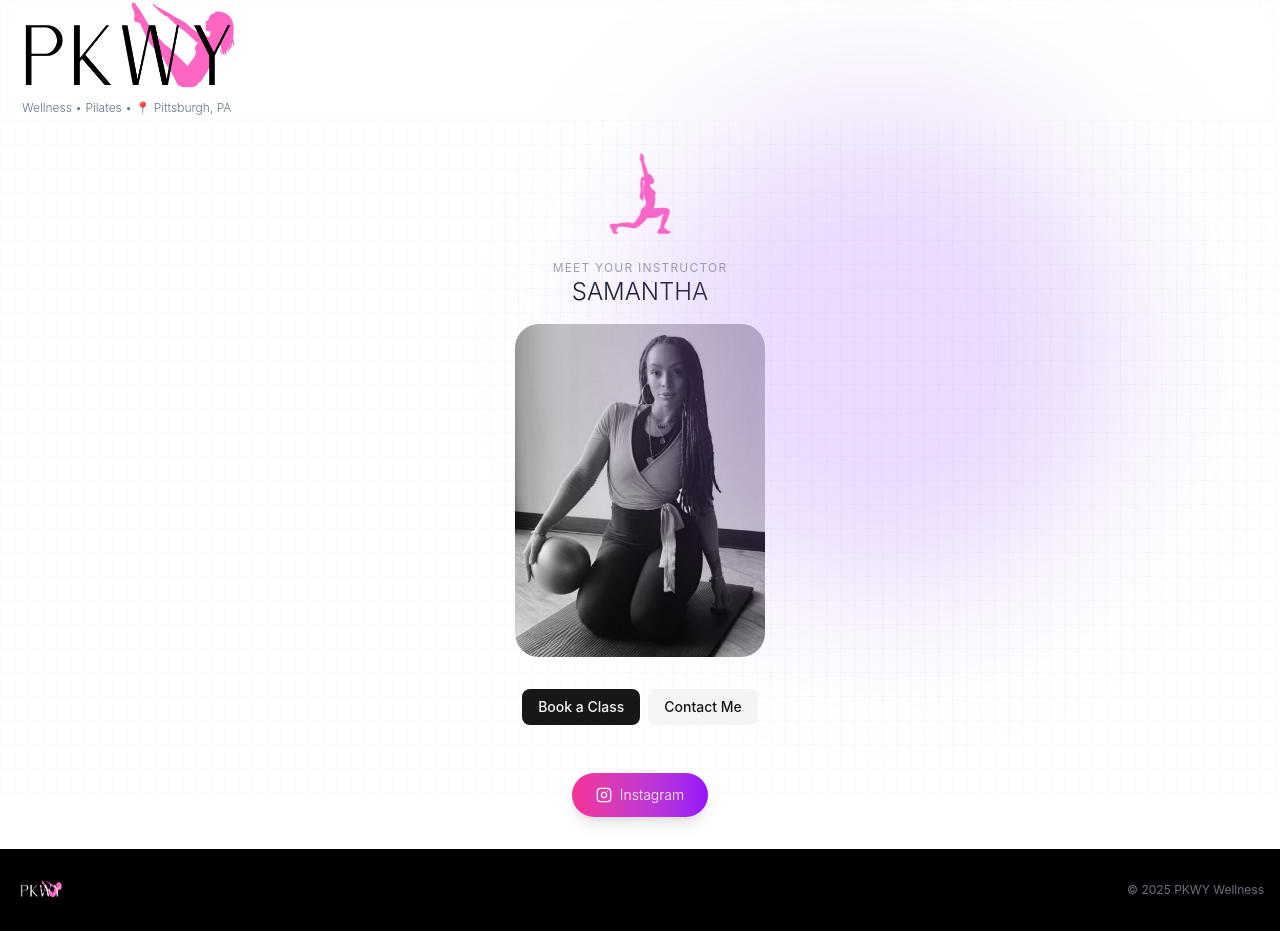
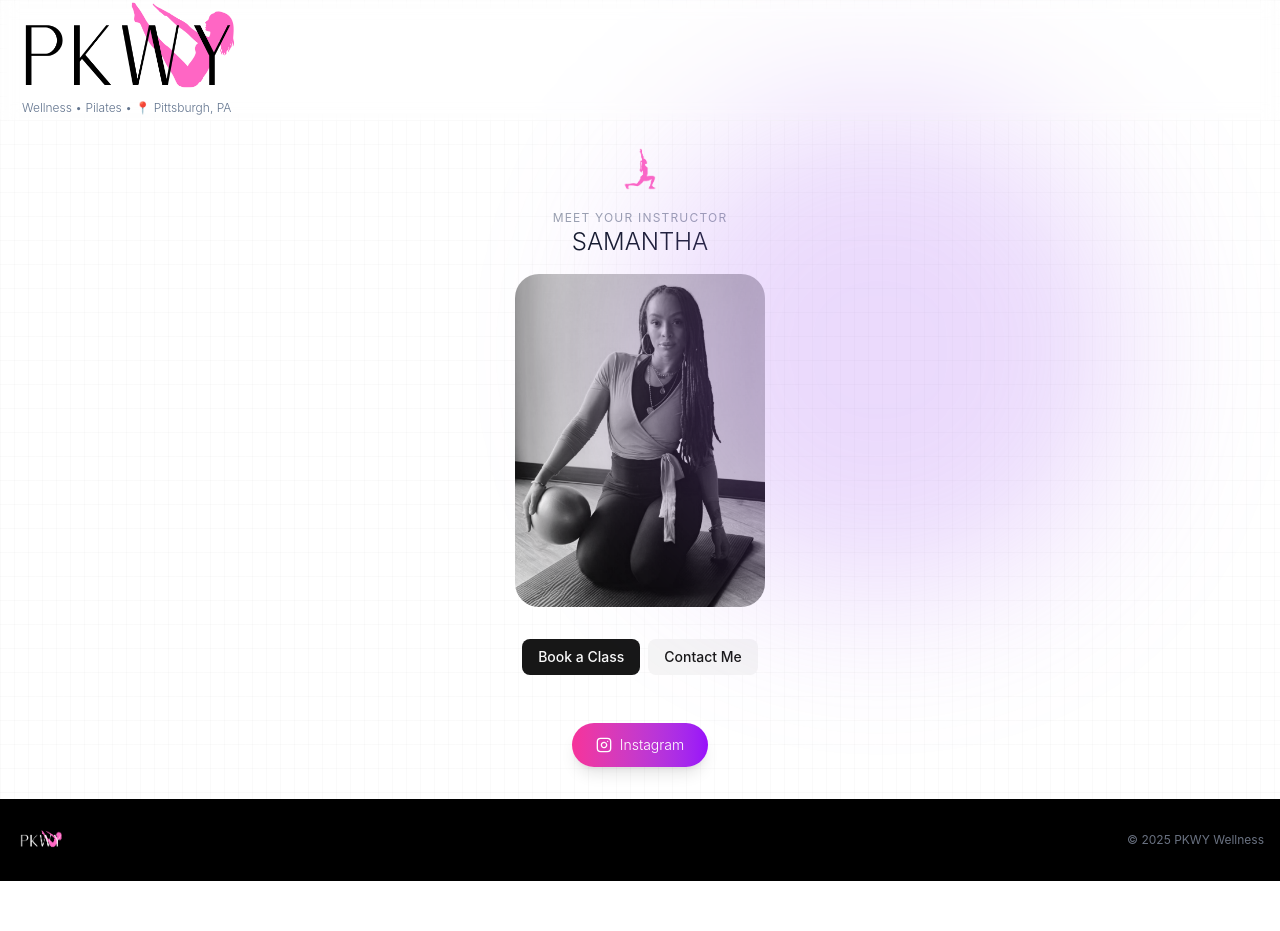
Before and after one commit to sarimyx/pkwy-wellness, a Next.js app: page / in a window 1280 px wide. After the commit the page ends 881 px from the top, so only its background shows below. Built offline with nearby package versions, Linux system fonts and the light colour scheme.

Commit message:
adjust size

```diff
--- a/app/layout.tsx
+++ b/app/layout.tsx
@@ -1,5 +1,5 @@
-import { Navbar } from "@/components/Navbar";
-import { Footer } from "@/components/Footer";
+import { Navbar } from "@/components/navbar";
+import { Footer } from "@/components/footer";
 
 import { metadata } from "@/config/metadata";
 export { metadata };
--- a/app/page.tsx
+++ b/app/page.tsx
@@ -1,4 +1,4 @@
-import { Hero } from '@/components/Hero';
+import { Hero } from '@/components/hero';
 
 export default function Home() {
   return (
--- a/components/Hero.tsx
+++ b/components/Hero.tsx
@@ -13,8 +13,8 @@ export function Hero() {
           <Image
             src="/branding/PKWY-icon-2.png"
             alt="PKWY Wellness Instructor"
-            width={100}
-            height={100}
+            width={50}
+            height={50}
             className="object-cover transition-transform duration-300 rounded-3xl"
           />
         </div>
```
